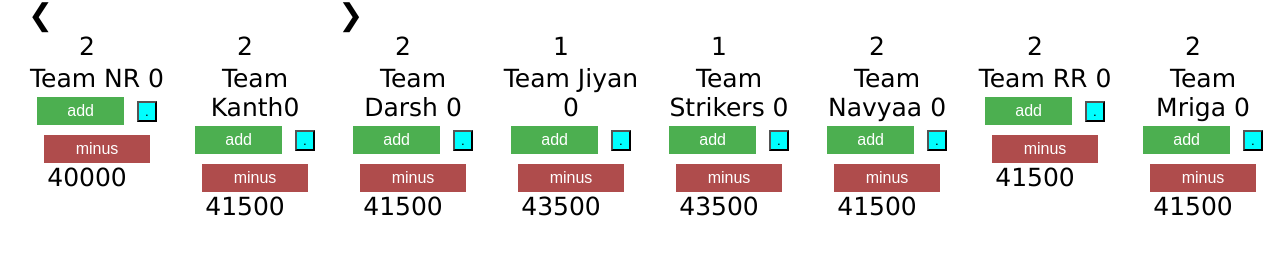
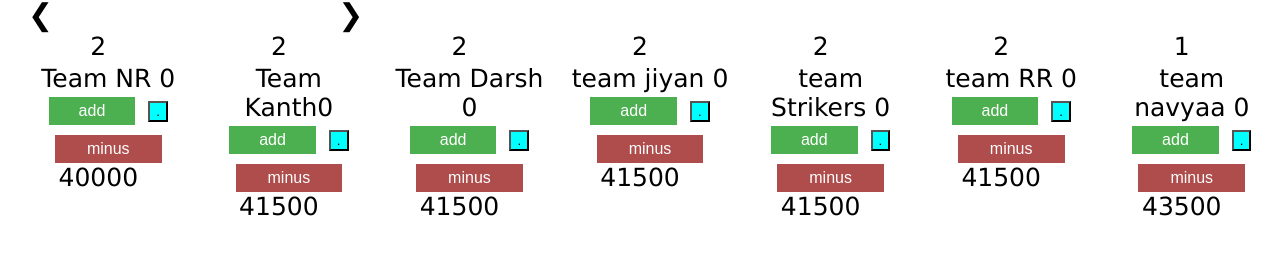
Before and after one commit to RIYANPATEL123/cricketMplAution-, a plain HTML site: page index.html in a window 1280 px wide. Shown: the part 381-636 px from the top of the page. Drawn offline with Linux system fonts and the light colour scheme.

Commit message:
Update index.html

```diff
--- a/index.html
+++ b/index.html
@@ -491,25 +491,18 @@
           <a id="mplc">41500</a>
      </div>
 
-     <div class="colum">
-          <a class="a" id="counterh" >1</a>
-          <p>Team Jiyan <a id="teamd">0</a></p>
-          <button class="button" type="button" onclick="teamhb()">add</button> <button class="green" type="button" onclick="pointsh()">.</button>
-          <button class="redbutton "type="button" onclick="teambh()">minus</button>
-          <a id="mplh">43500</a>
-     </div>
 
      <div class="colum">
-          <a class="a" id="counterg" >1</a>
-          <p>Team Strikers <a id="teame">0</a></p>
-          <button class="button" type="button" onclick="teamgb()">add</button> <button class="green" type="button" onclick="pointsg()">.</button>
-          <button class="redbutton "type="button" onclick="teambg()">minus</button>
-          <a id="mplg">43500</a>
+          <a class="a" id="counterd" >2</a>
+          <p>team jiyan <a id="teamd">0</a></p>
+          <button class="button" type="button" onclick="teamdb()">add</button> <button class="green" type="button" onclick="pointsd()">.</button>
+          <button class="redbutton "type="button" onclick="teambd()">minus</button>
+          <a id="mpld">41500</a>
      </div>
 
      <div class="colum">
           <a class="a" id="countere" >2</a>
-          <p>Team  Navyaa <a id="teamg">0</a></p>
+          <p>team Strikers <a id="teame">0</a></p>
           <button class="button" type="button" onclick="teameb()">add</button> <button class="green" type="button" onclick="pointse()">.</button>
           <button class="redbutton "type="button" onclick="teambe()">minus</button>
           <a id="mple">41500</a>
@@ -517,23 +510,19 @@
 
      <div class="colum">
           <a class="a" id="counterf" >2</a>
-          <p> Team RR <a id="teamf">0</a></p>
+          <p>team RR <a id="teamf">0</a></p>
           <button class="button" type="button" onclick="teamfb()">add</button> <button class="green" type="button" onclick="pointsf()">.</button>
           <button class="redbutton "type="button" onclick="teambf()">minus</button>
           <a id="mplf">41500</a>
      </div>
 
      <div class="colum">
-          <a class="a" id="counterd" >2</a>
-          <p>Team  Mriga <a id="teamh">0</a></p>
-          <button class="button" type="button" onclick="teamdb()">add</button> <button class="green" type="button" onclick="pointsd()">.</button>
-          <button class="redbutton "type="button" onclick="teambd()">minus</button>
-          <a id="mpld">41500</a>
+          <a class="a" id="counterg" >1</a>
+          <p>team  navyaa <a id="teamg">0</a></p>
+          <button class="button" type="button" onclick="teamgb()">add</button> <button class="green" type="button" onclick="pointsg()">.</button>
+          <button class="redbutton "type="button" onclick="teambg()">minus</button>
+          <a id="mplg">43500</a>
      </div>
-
-
-
-
 
 
   </div>
```
